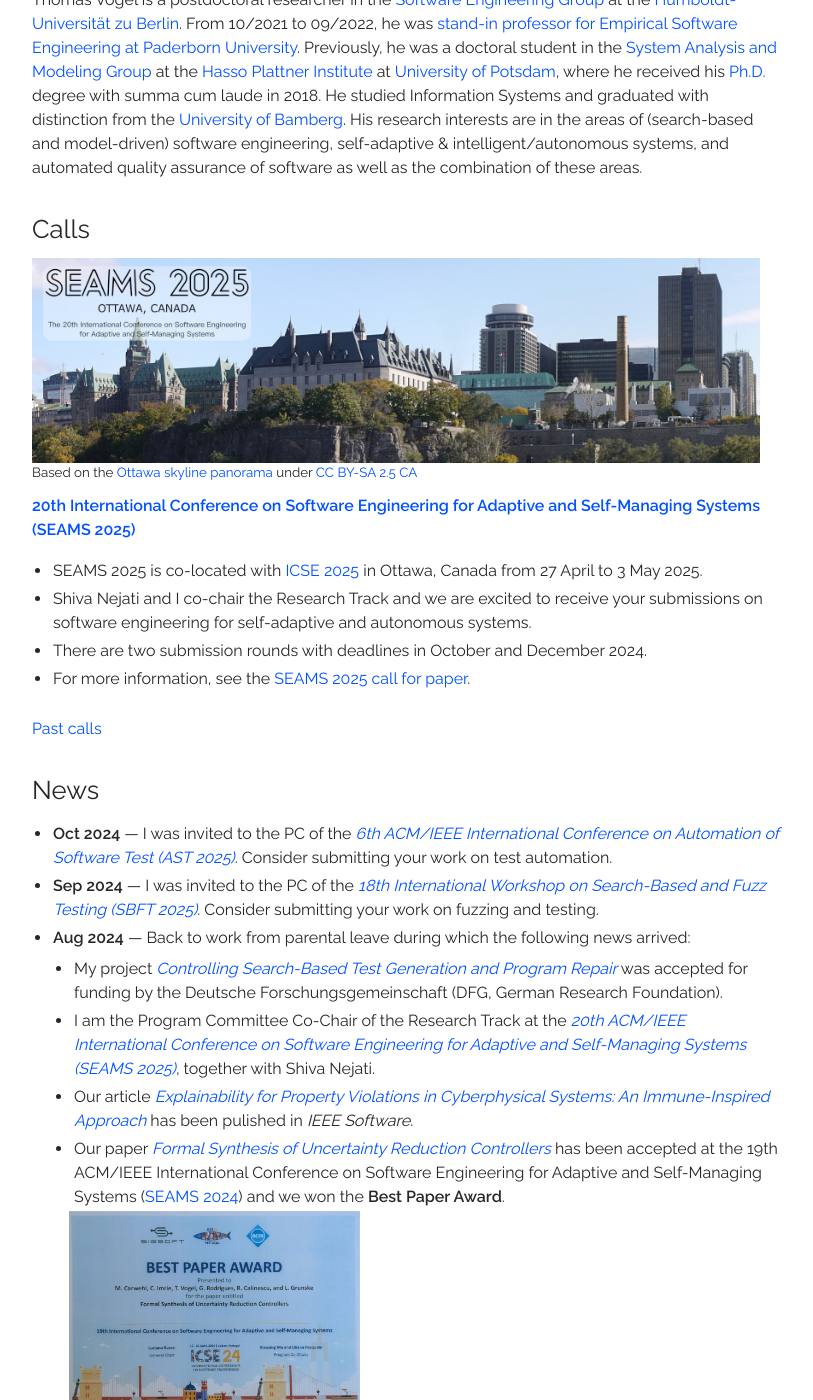
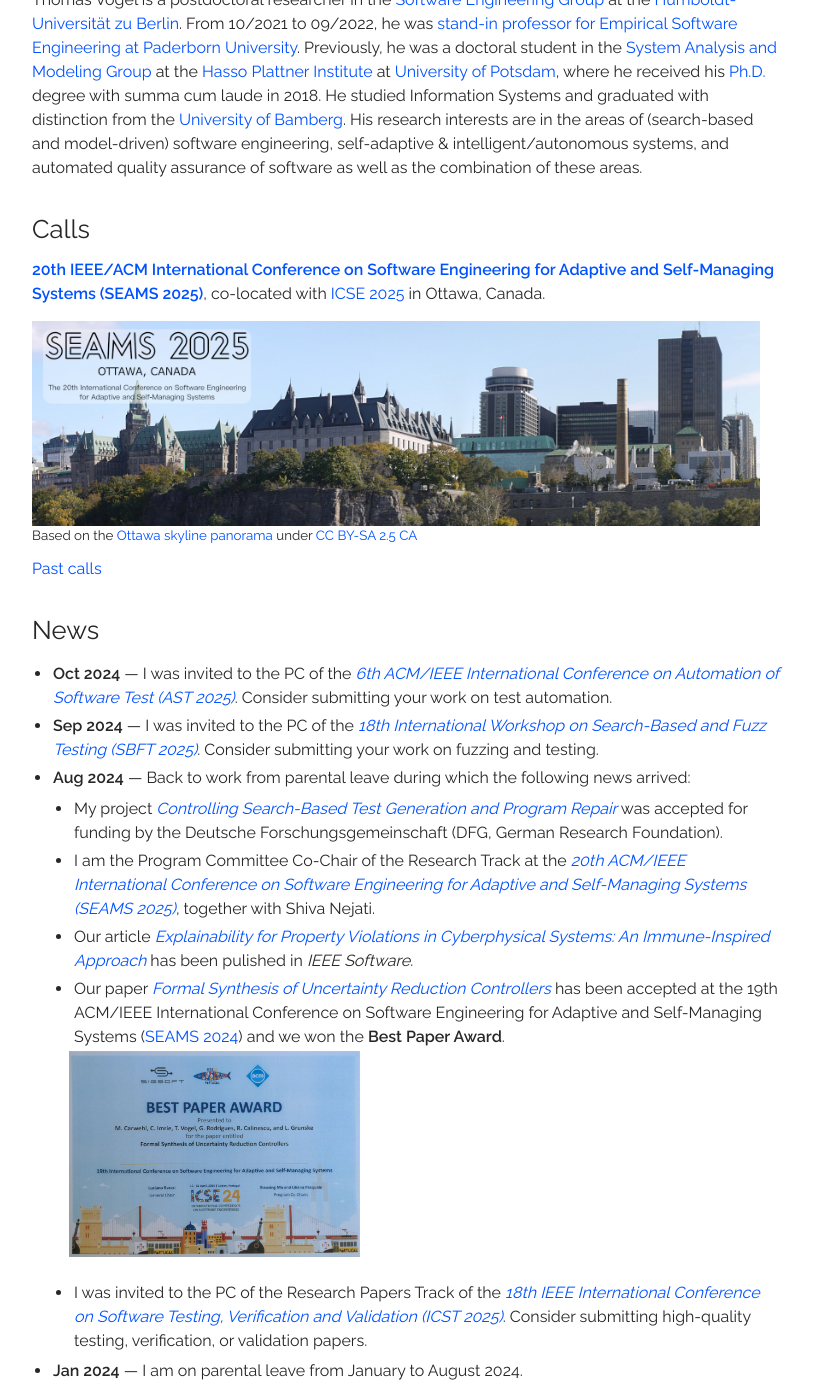
Before and after one commit to thomas-vogel/thomas-vogel.github.io, a Jekyll site: the page built from index.md, in a window 1280 px wide and 1400 px high, scrolled down 381 px. Shown: the whole window, without its empty margins (233-1046 px from the left). Built offline with Jekyll 4.4.1, drawn with Linux system fonts in a browser that asks for light colours; nearby versions of some CDN libraries; some of the changed text lies outside the part shown.

Commit message:
Cut down home page and moved old news to past news page.

```diff
--- a/index.md
+++ b/index.md
@@ -75,7 +75,7 @@
 
 ## Calls
 
-
+[**20th IEEE/ACM International Conference on Software Engineering for Adaptive and Self-Managing Systems (SEAMS 2025)**](https://conf.researchr.org/home/seams-2025/){:target="_blank"}, co-located with [ICSE 2025](https://conf.researchr.org/home/icse-2025){:target="_blank"} in Ottawa, Canada.
 <section class="vcard" style="margin-top: 10px;">
     <div style="width: 100%; float: left; margin-bottom: 10px;">
       <a href="https://conf.researchr.org/home/seams-2025" target="_blank">
@@ -84,13 +84,6 @@
       <div style="font-size: 10pt; margin-top: -10px;">Based on the <a href="https://commons.wikimedia.org/wiki/File:Ottawa_skyline_panorama1.jpg" target="_blank" rel="noopener">Ottawa skyline panorama</a> under <a href="https://creativecommons.org/licenses/by-sa/2.5/ca/deed.en" target="_blank" rel="noopener">CC BY-SA 2.5 CA</a></div>
     </div>
 </section>
-
-
-[**20th International Conference on Software Engineering for Adaptive and Self-Managing Systems (SEAMS 2025)**](https://conf.researchr.org/home/seams-2025/){:target="_blank"}
- * SEAMS 2025 is co-located with [ICSE 2025](https://conf.researchr.org/home/icse-2025){:target="_blank"} in Ottawa, Canada from 27 April to 3 May 2025.
- * Shiva Nejati and I co-chair the Research Track and we are excited to receive your submissions on software engineering for self-adaptive and autonomous systems.
- * There are two submission rounds with deadlines in October and December 2024.
- * For more information, see the [SEAMS 2025 call for paper](https://conf.researchr.org/track/seams-2025/seams-2025-research-track){:target="_blank"}.
 
 <BR />
 [Past calls](pastcalls)
@@ -117,8 +110,6 @@
   <a href="/assets/img/2024-SEAMS-BestPaperAward.jpg"><img src="/assets/img/2024-SEAMS-BestPaperAward.jpg" alt="SEAMS 2024 Best Paper Award" style="width: 40%; margin-top: 0em; margin-left: 1em;"/></a>
   * I was invited to the PC of the Research Papers Track of the [_18th IEEE International Conference on Software Testing, Verification and Validation (ICST 2025)_](https://conf.researchr.org/home/icst-2025){:target="_blank"}. Consider submitting high-quality testing, verification, or validation papers.
 * __Jan 2024__ --- I am on parental leave from January to August 2024.
-* __Dec 2023__ --- I am very happy that [Arut Prakash Kaleeswaran](https://de.linkedin.com/in/arutkaleeswaran){:target="_blank"}, a mentee of mine, successfully defended his PhD thesis entitled [_Explanation of the Model Checker Verification Results_](http://dx.doi.org/10.18452/27907){:target="_blank"}. Congratulations!
-* __Nov 2023__ --- I am very happy that [Sona Ghahremani](https://hpi.de/giese/people/sona-ghahremani.html){:target="_blank"}, a mentee of mine, successfully defended her PhD thesis entitled _Incremental Self-Adaptation of Dynamic Architectures Attaining Optimality and Scalability_ with summa cum laude. Congratulations!
 
 <!-- ## Past News -->
 <BR />
```
Also changed, not shown: _pages/pastnews.md (+5 -0 lines).
